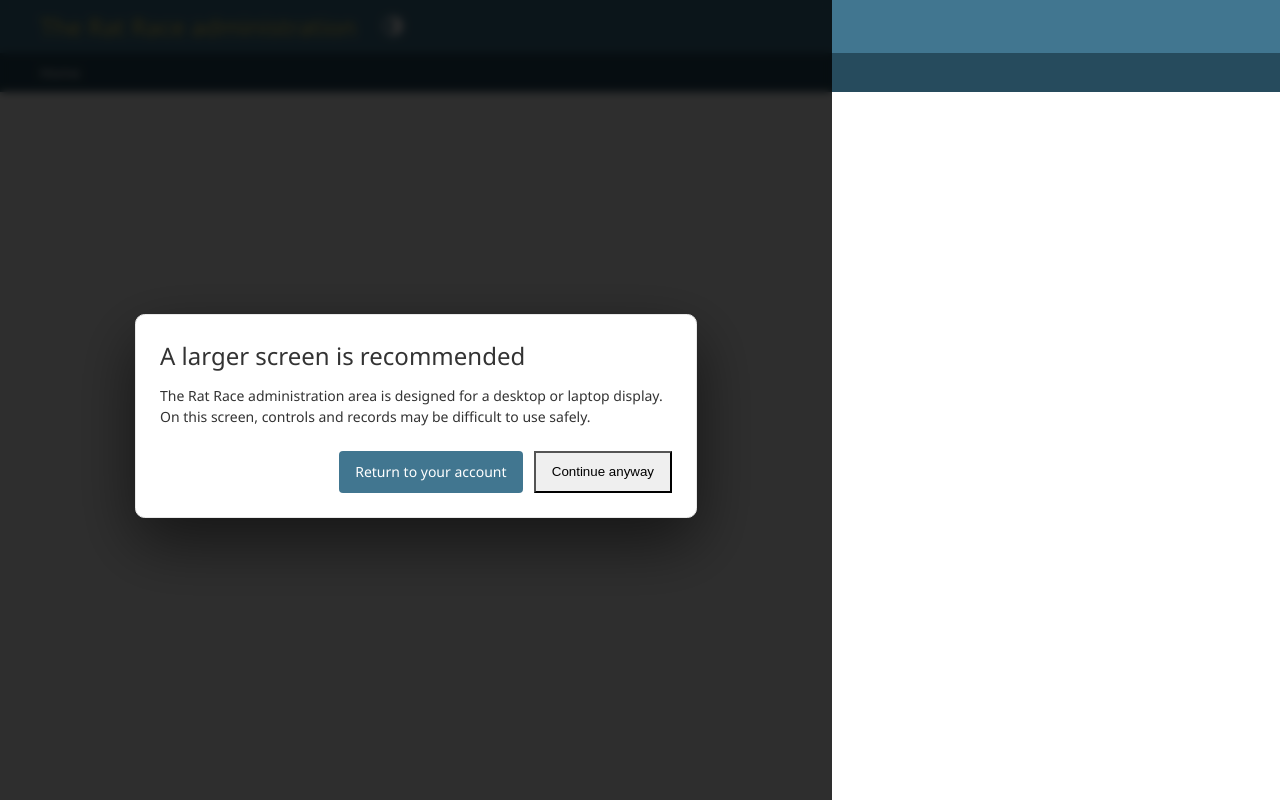
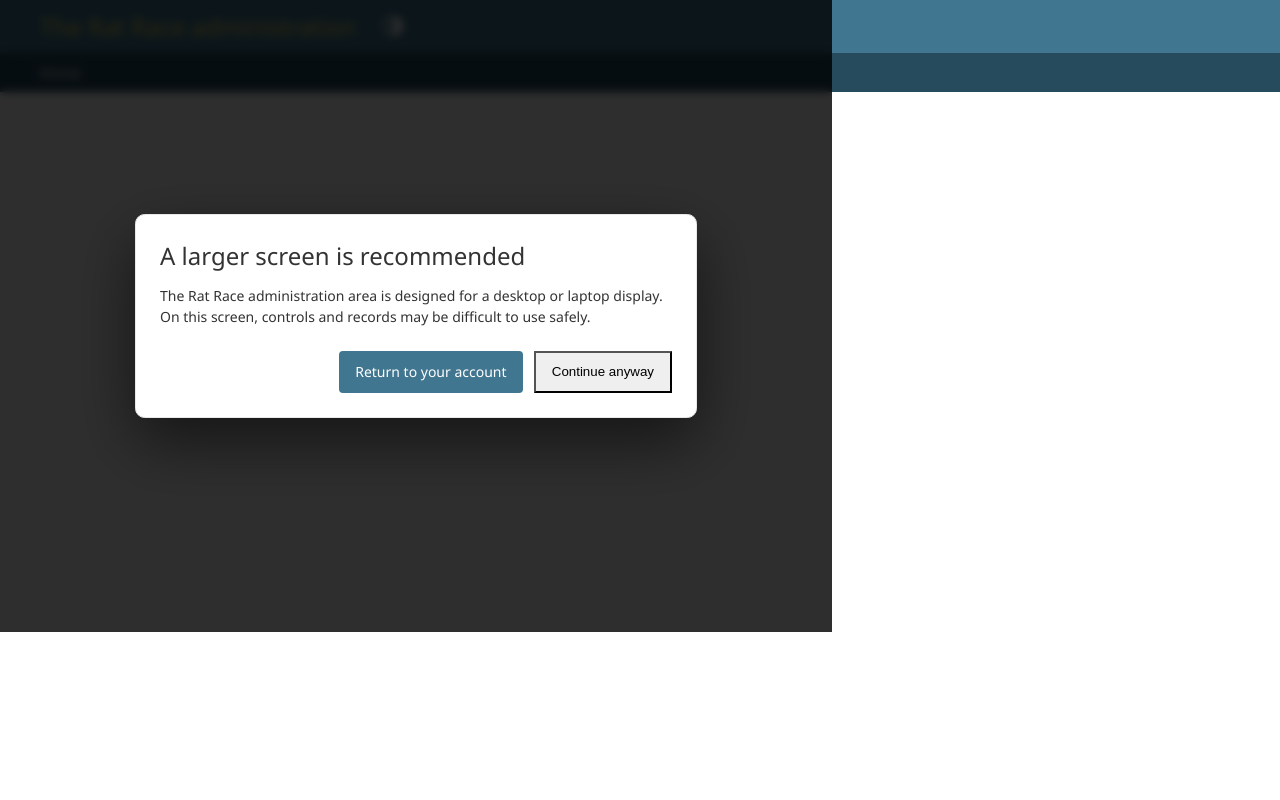
Before and after one commit to Eurymachus/The-Great-Spiffo-s-Rat-Race, a Django app: template apps/website/templates/admin/base_site.html in a window 1280 px wide. Run offline with Django 5.2, Linux system fonts and the light colour scheme; the template is opened without the code that fills it, so the values that code supplies are empty; data comes from the database, SQL or seed files in the repository.

Commit message:
Fit admin warning to effective viewport height

```diff
--- a/apps/website/registry/static/registry/admin_viewport_gate.js
+++ b/apps/website/registry/static/registry/admin_viewport_gate.js
@@ -28,9 +28,15 @@
         return widths.length ? Math.round(Math.min(...widths)) : window.innerWidth;
     };
 
+    const effectiveViewportHeight = () => {
+        const heights = [window.innerHeight, window.visualViewport?.height, window.screen?.height]
+            .filter((height) => Number.isFinite(height) && height > 0);
+        return heights.length ? Math.round(Math.min(...heights)) : window.innerHeight;
+    };
+
     const updateGate = () => {
         const width = effectiveViewport();
-        const height = Math.round(window.visualViewport?.height || window.innerHeight);
+        const height = effectiveViewportHeight();
         gate.style.width = `${width}px`;
         gate.style.height = `${height}px`;
         gate.style.top = `${Math.round(window.visualViewport?.offsetTop || 0)}px`;
--- a/apps/website/templates/admin/base_site.html
+++ b/apps/website/templates/admin/base_site.html
@@ -12,7 +12,7 @@
     {{ block.super }}
     <script src="{% static 'registry/admin_close.js' %}?v=20260715-3" defer></script>
     <script>window.ratRaceAdminGate = {returnUrl: "{% url 'registry:account' %}"};</script>
-    <script src="{% static 'registry/admin_viewport_gate.js' %}?v=20260716-1" defer></script>
+    <script src="{% static 'registry/admin_viewport_gate.js' %}?v=20260716-2" defer></script>
 {% endblock %}
 
 {% block branding %}
```
